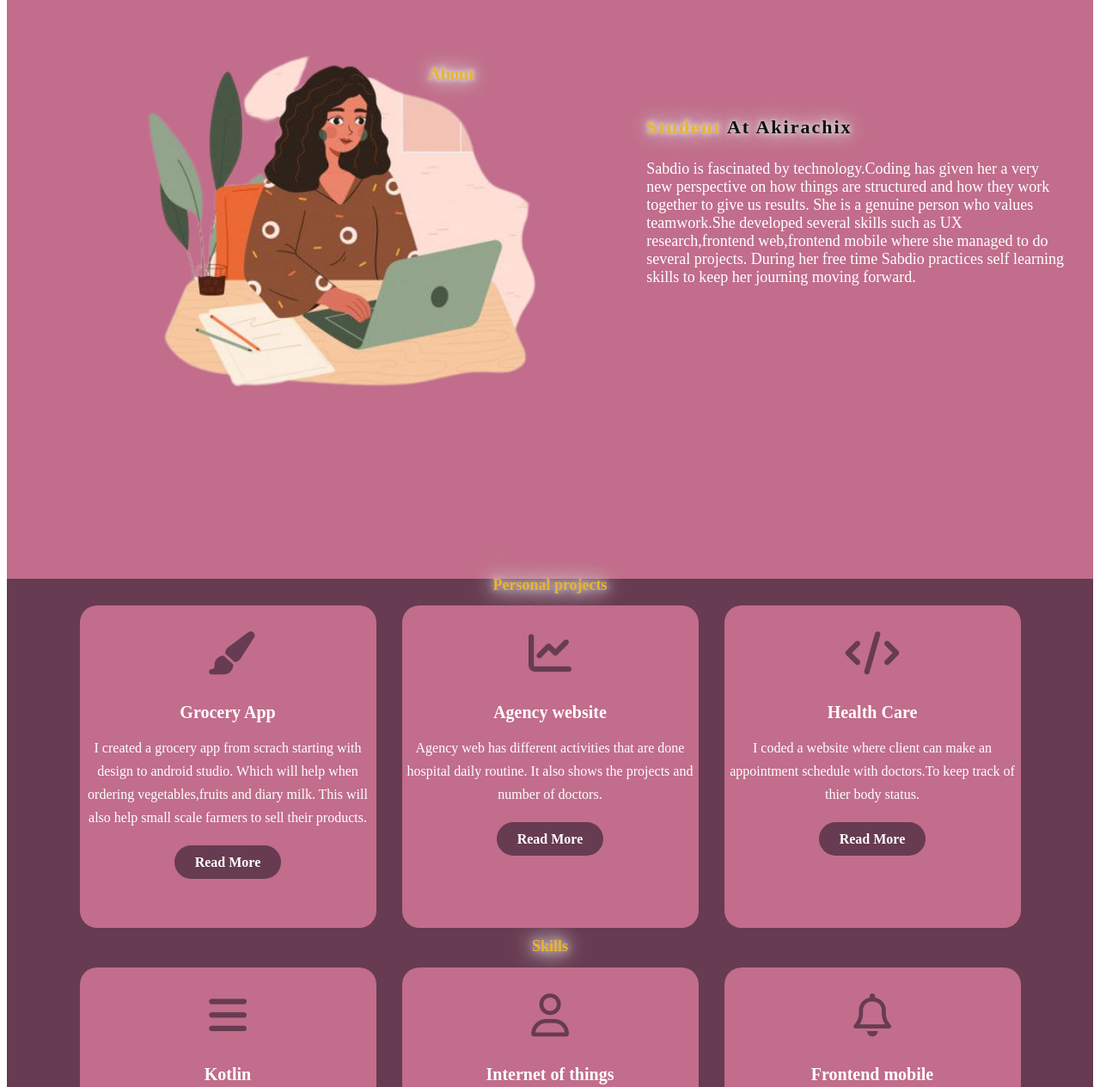
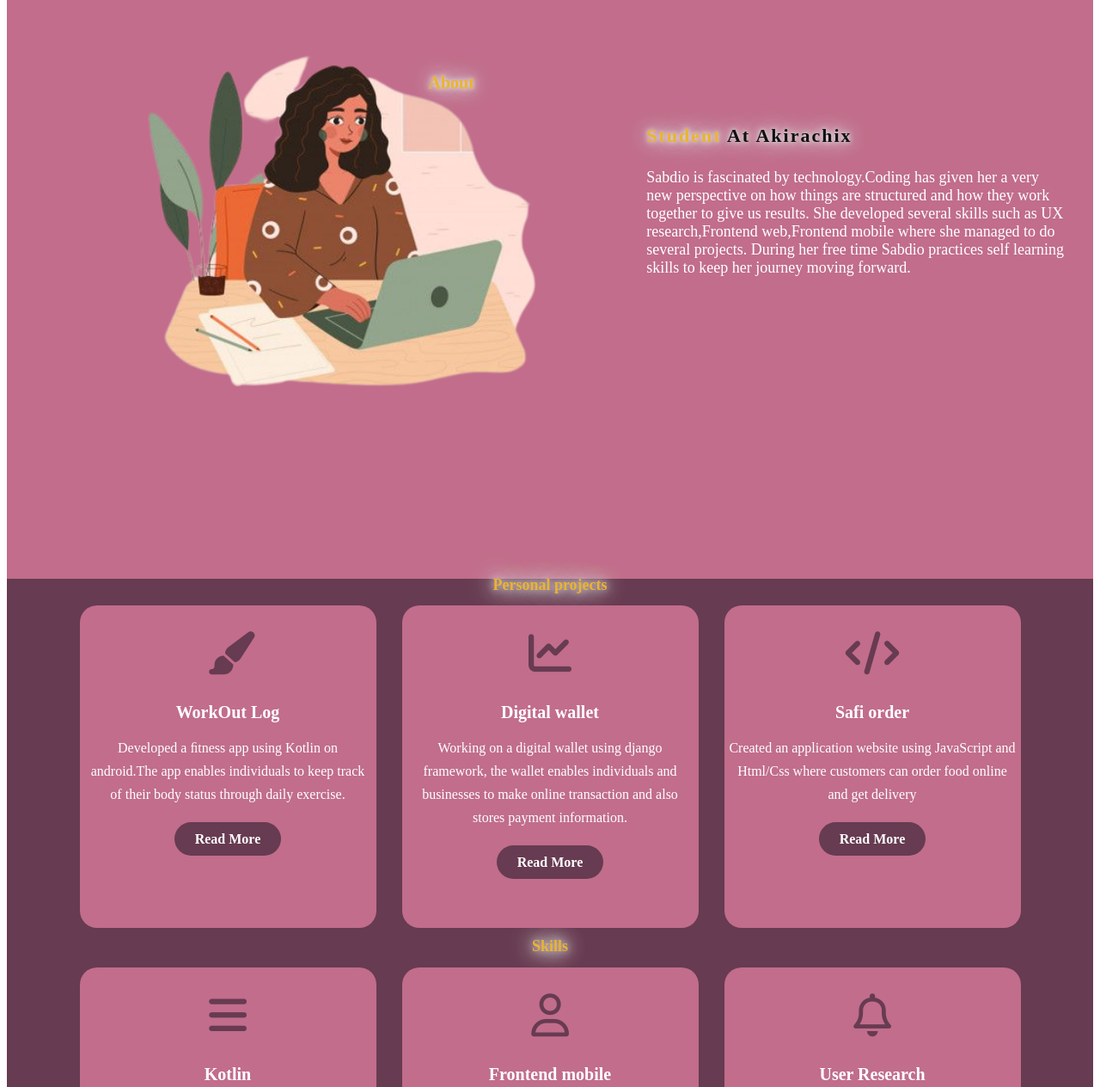
Before and after one commit to Sabdiogodana/Sabdio-s-Portfolio, a plain HTML site: page index.html in a window 1280 px wide. Shown: the part 580-1844 px from the top of the page at 86% size. Drawn offline with Linux system fonts and the light colour scheme.

Commit message:
portfolio

```diff
--- a/index.html
+++ b/index.html
@@ -50,9 +50,8 @@
         <h5>Student <span> at Akirachix</span></h5>
             <p>Sabdio is fascinated by technology.Coding has given her a very new perspective
                on how things are structured and how they work together to give us results.
-                She is a genuine person who values teamwork.She developed  several skills
-               such as UX research,frontend web,frontend mobile where she managed to do several projects.
-             During her free time Sabdio practices self learning skills to keep her journing moving forward.
+               She developed  several skills such as UX research,Frontend web,Frontend mobile where she managed to do several projects.
+               During her free time Sabdio practices self learning skills to keep her journey moving forward.
          </p>
     </div>
 </div>
@@ -66,11 +65,10 @@
   <div class="card">
     <i class="fas fa-paint-brush"></i>
     <!-- <i class="fas fa-bars"></i> -->
-        <h5>Grocery App</h5>
+        <h5>WorkOut Log</h5>
          <div class="pra">
-            <p>I created a grocery app from scrach starting with design
-                to android studio. Which will help when ordering vegetables,fruits and diary milk.
-                This will also help small scale farmers to sell their products.</p>
+            <p>Developed a ﬁtness app using Kotlin on android.The app enables
+                individuals to keep track of their body status through daily exercise.</p>
                 <p style="text-align:center;">
                 <a class="button" href="#">Read More</a>
             </p>
@@ -79,10 +77,11 @@
     <div class="card">
         <i class="fas fa-chart-line"></i>
         <!-- <i class="far fa-user"></i> -->
-        <h5>Agency website</h5>
+        <h5>Digital wallet</h5>
         <div class="pra">
-            <p>Agency web has different activities that are done hospital daily routine.
-                It also shows the projects and number of doctors.</p>
+            <p>Working on a digital wallet using django framework, the wallet enables
+                individuals and businesses to make online transaction and also stores
+                payment information.</p>
                 <p style="text-align:center;">
                 <a class="button" href="#">Read More</a>
             </p>
@@ -91,9 +90,10 @@
     <div class="card">
         <i class="fas fa-code"></i>
         <!-- <i class="far fa-bell"></i> -->
-        <h5>Health Care</h5>
+        <h5>Safi order</h5>
         <div class="pra">
-            <p>I coded a website where client can make an appointment schedule with doctors.To keep track of thier body status. </p>
+            <p>Created an application website using JavaScript and Html/Css where
+                customers can order food online and get delivery </p>
                 <p style="text-align:center;">
                 <a class="button" href="#">Read More</a>
             </p>
@@ -121,9 +121,9 @@
 </div>
 <div class="card">
  <i class="far fa-user"></i>
-    <h5>Internet of things</h5>
-        <h5>User Research</h5>
-            <h5>Design</h5>
+    <!-- <h5>Internet of things</h5> -->
+        <h5>Frontend mobile</h5>
+            <h5>Frontend web</h5>
                <div class="pra">
              <p style="text-align:center;">
             <a class="button" href="#">Read More</a>
@@ -132,9 +132,8 @@
 </div>
 <div class="card">
     <i class="far fa-bell"></i>
-    <h5>Frontend mobile</h5>
-    <h5>Frontend web</h5>
-    <h5>Product management</h5>
+    <h5>User Research</h5>
+    <h5>Design</h5>
     <div class="pra">
         <p style="text-align:center;">
             <a class="button" href="#">Read More</a>
@@ -152,8 +151,8 @@
       <p>sabdiyogodanaj@gmail.com <br>Nairobi, Kenya<br> 2022 CopyRight By Sabdio Godana</p>
     <div class="socialmedia">
          <li><a href="https://twitter.com/home"><i class="fa-brands fa-twitter"></i></a></li>
-            <li><a href="https://www.linkedin.com/in/sabdio-godana-638593233/"></i class="fa-brands fa-linkedin"></i></a></li>
-             <li><a href="https://github.com/"><i class="fa-brands fa-github"></i></a></li>
+         <li><a href="https://www.linkedin.com/in/sabdio-godana-638593233/"></i class="fa-brands fa-linkedin"></i></a></li>
+         <li><a href="https://github.com/"><i class="fa-brands fa-github"></i></a></li>
     </div>
  </footer>
 </section>
--- a/style.css
+++ b/style.css
@@ -3,6 +3,7 @@ body{
     background-repeat: no-repeat;
     background-attachment: fixed;
     font-family: serif;
+
 }
 .intro{
     background-color:rgb(103,59,81);
@@ -11,6 +12,7 @@ body{
     background-size: cover;
     height: 82vh;
     width: 100%;
+    transform: all();
 }
 /* .top{
     margin-top: 5px;
```
Also changed, not shown: main.js (deleted, +0 -50 lines).
